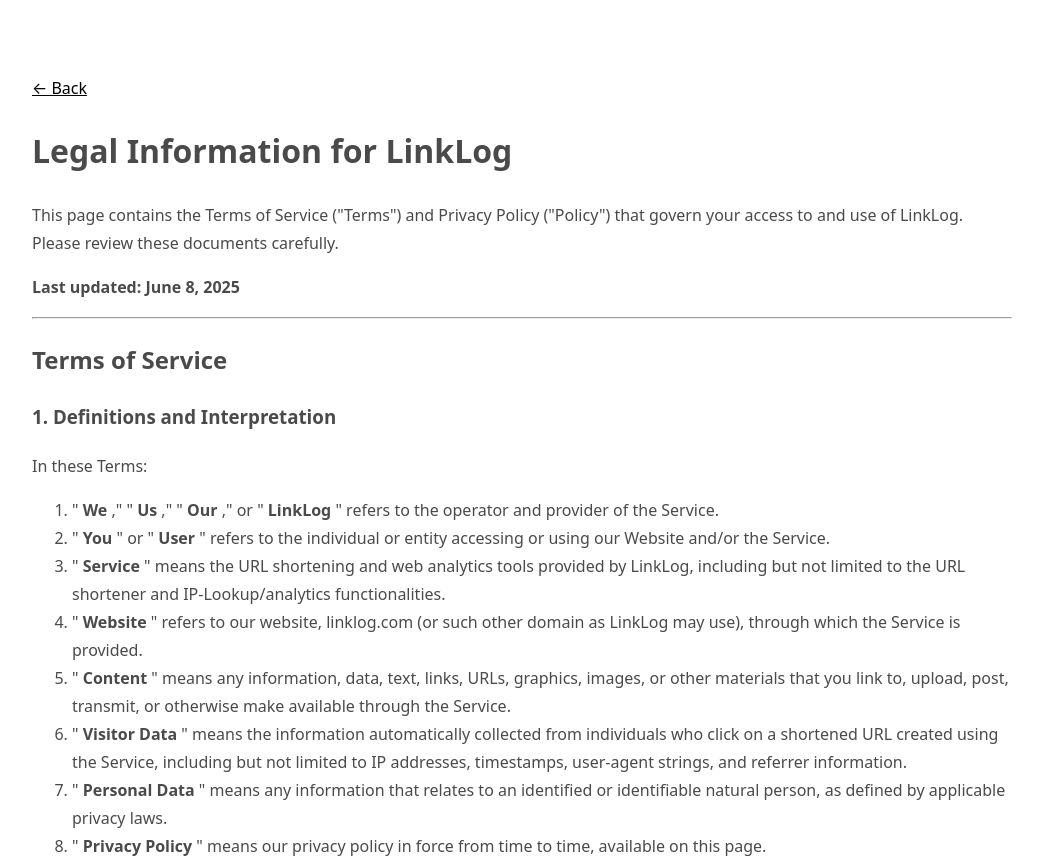
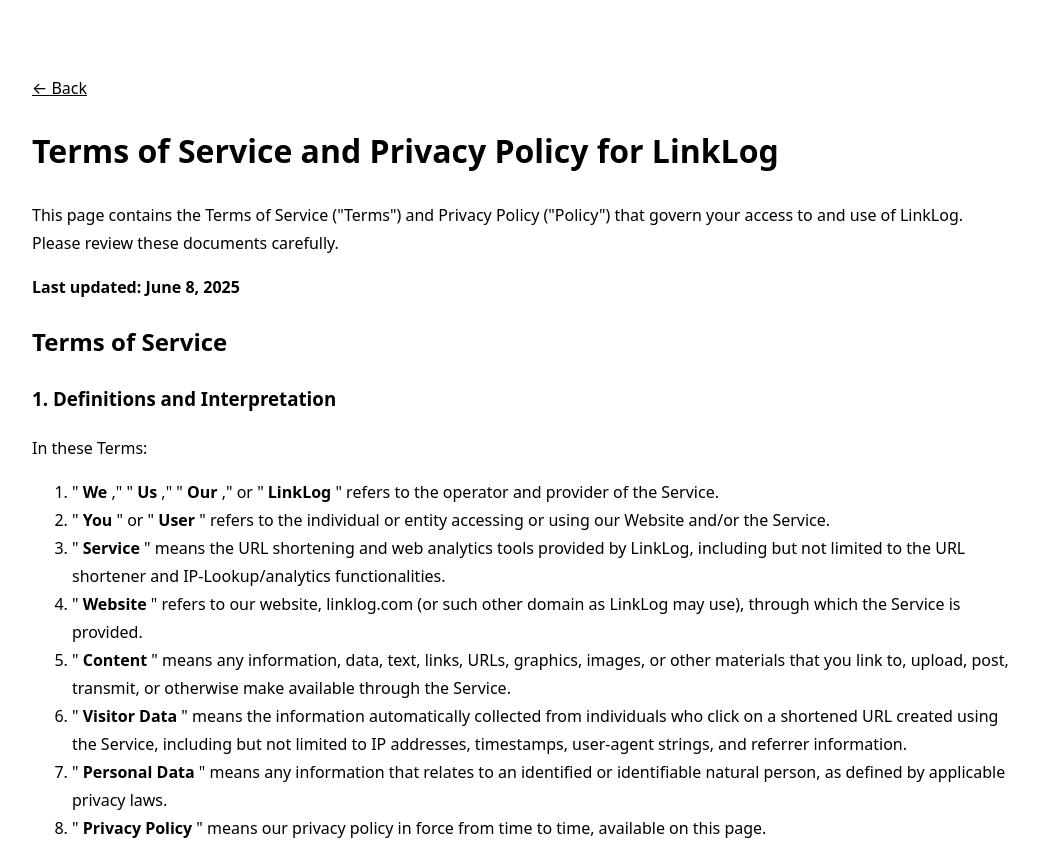
Before and after one commit to tiagozip/linklog, a website: page public/legal/index.html in a window 1280 px wide. Shown: the top 863 px of the page, without its empty margins (118-1161 px from the left). Drawn offline with Linux system fonts and the light colour scheme.

Commit message:
better ui

```diff
--- a/public/legal/index.html
+++ b/public/legal/index.html
@@ -11,7 +11,7 @@
   <body>
     <main>
       <a href="/">← Back</a>
-      <h1>Legal Information for LinkLog</h1>
+      <h1>Terms of Service and Privacy Policy for LinkLog</h1>
       <p>
         This page contains the Terms of Service ("Terms") and Privacy Policy
         ("Policy") that govern your access to and use of LinkLog. Please review
@@ -20,7 +20,7 @@
       <p>
         <strong>Last updated: June 8, 2025</strong>
       </p>
-      <hr />
+
 
       <h2 id="tos">Terms of Service</h2>
 
@@ -567,7 +567,7 @@
         </li>
       </ol>
 
-      <hr />
+
 
       <h2 id="privacy">Privacy Policy</h2>
 
@@ -902,7 +902,7 @@
         </li>
       </ol>
 
-      <hr />
+
 
       <h2 id="dontwantdata">Data removal</h2>
       <p>
--- a/public/legal/style.css
+++ b/public/legal/style.css
@@ -15,7 +15,6 @@
 
 body {
   font-family: system-ui, -apple-system, BlinkMacSystemFont, 'Segoe UI', Roboto, Oxygen, Ubuntu, Cantarell, 'Open Sans', 'Helvetica Neue', sans-serif;
-  color: #4A4A4A;
 }
 
 main {
```
